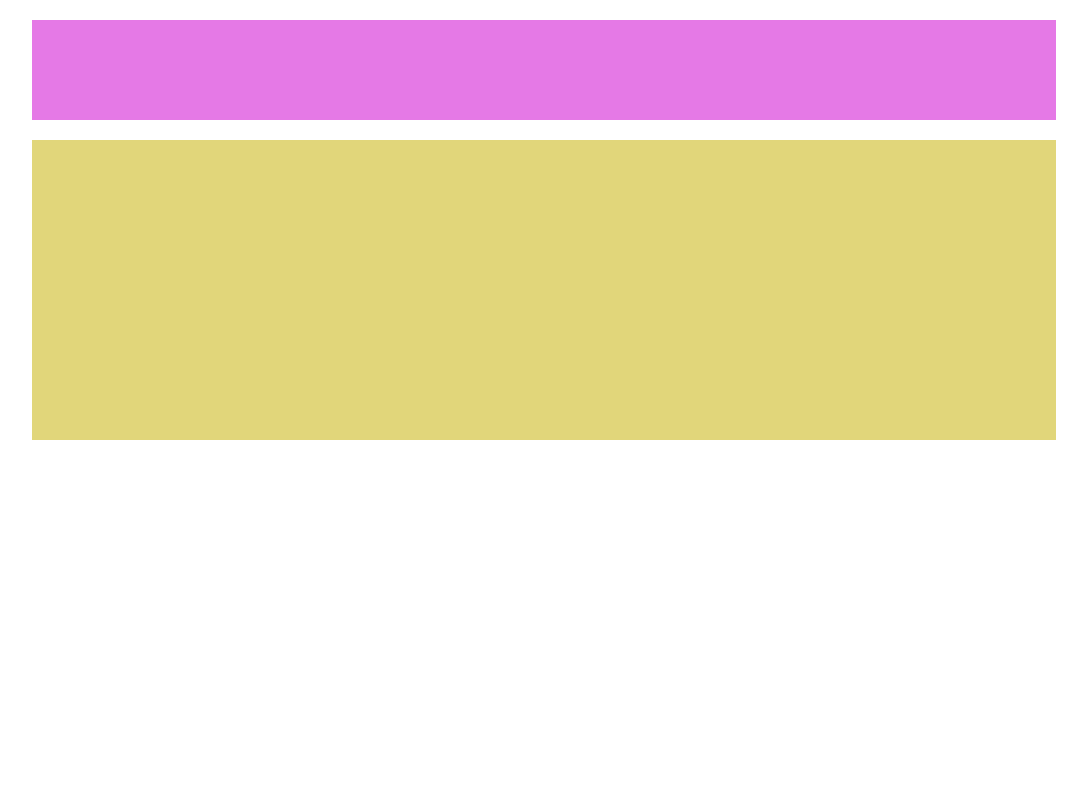
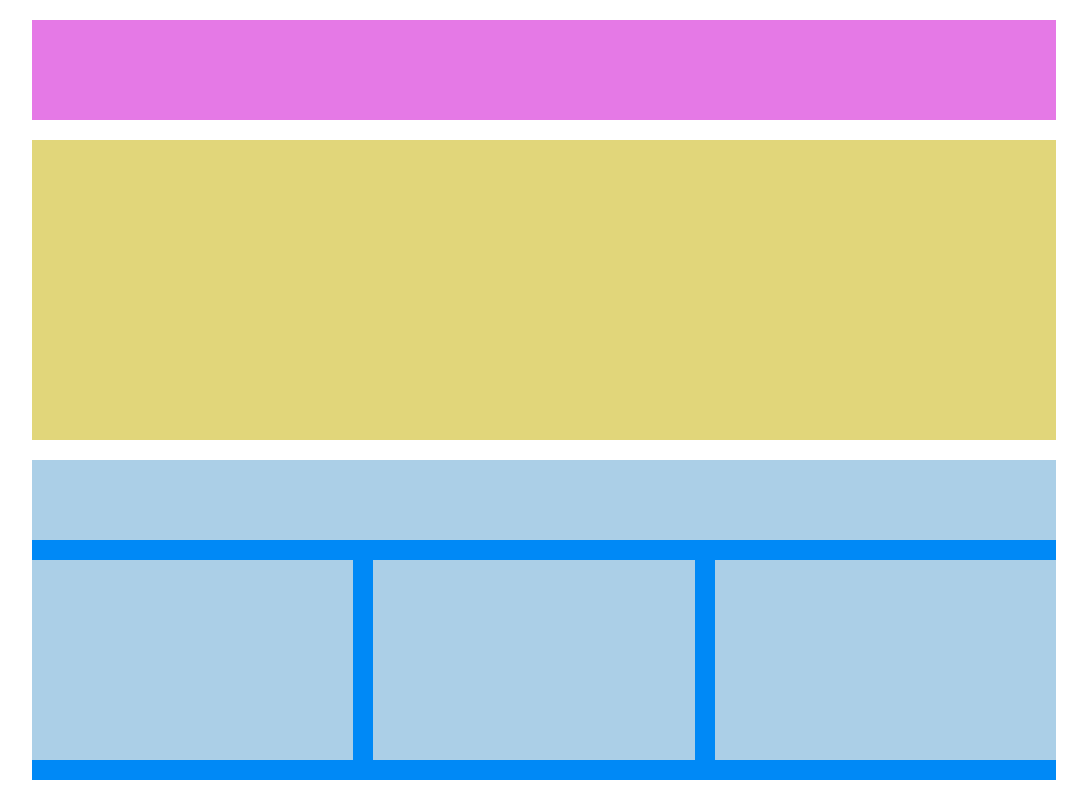
Before and after one commit to Nuccia955/htmlcss-struttura-wp, a plain HTML site: page index.html in a window 1280 px wide. Shown: the whole page, without its empty margins (96-1183 px from the left). Drawn offline with Linux system fonts and the light colour scheme.

Commit message:
add main content

```diff
--- a/css/main.css
+++ b/css/main.css
@@ -28,3 +28,44 @@ figure {
     height: 300px;
     background-color: #e1d67a;
 }
+
+.main_content {
+    width: 100%;
+    background-color: #0089f6
+}
+
+.title {
+    width: 100%;
+    height: 80px;
+    background-color: #abcfe7;
+}
+
+.content {
+    width: 100%;
+    background-color: #0089f6;
+    padding-bottom: 20px;
+    margin-bottom: 10px;
+}
+
+.clearfix::after {
+    content: '';
+    display: table;
+    clear: both;
+}
+
+.col {
+    float: left;
+}
+
+aside, .text {
+    width: calc(100% / 3);
+}
+
+.scroll_bar, article {
+    background-color: #abcfe7;
+    height: 200px;
+}
+
+.pd_r {
+    padding-right: 20px;
+}
--- a/index.html
+++ b/index.html
@@ -15,6 +15,21 @@
         <main>
             <figure class="m_b">
             </figure>
+
+            <section class="main_content">
+                <div class="title m_b"></div>
+                <div class="content clearfix">
+                    <aside class="col pd_r">
+                        <div class="scroll_bar"></div>
+                    </aside>
+                    <div class=" text col pd_r">
+                        <article></article>
+                    </div>
+                    <aside class="col">
+                        <div class="scroll_bar"></div>
+                    </aside>
+                </div>
+            </section>
         </main>
     </div>
 </body>
```
